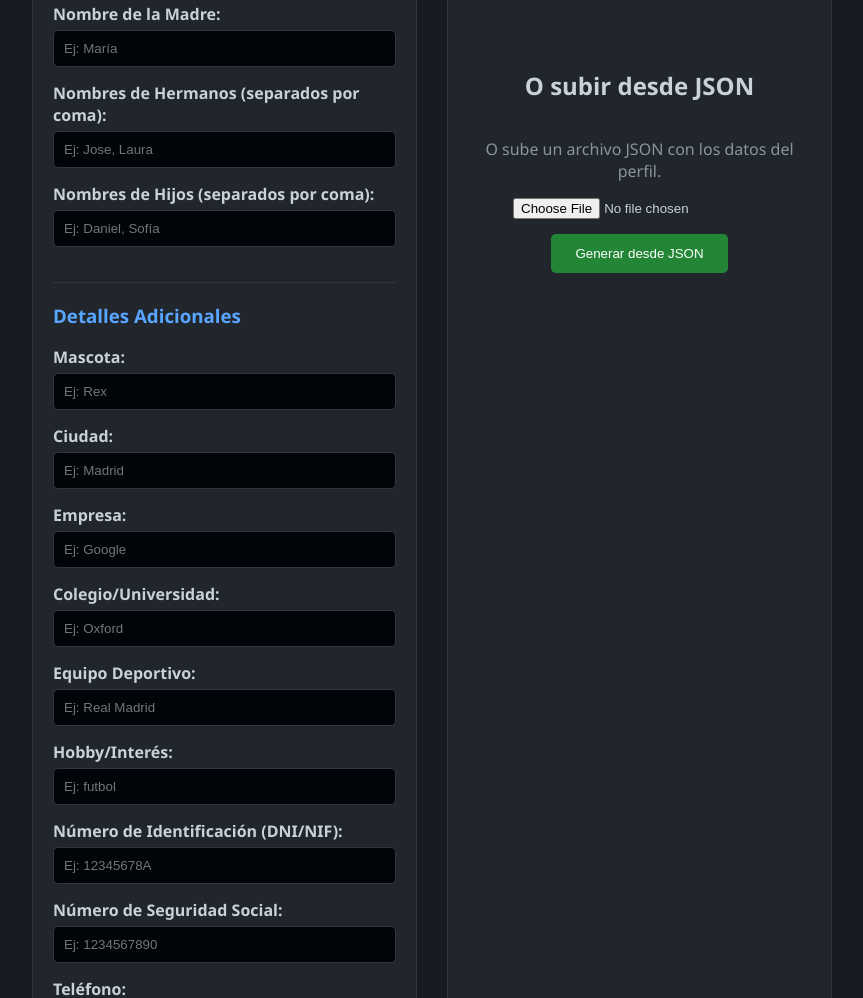
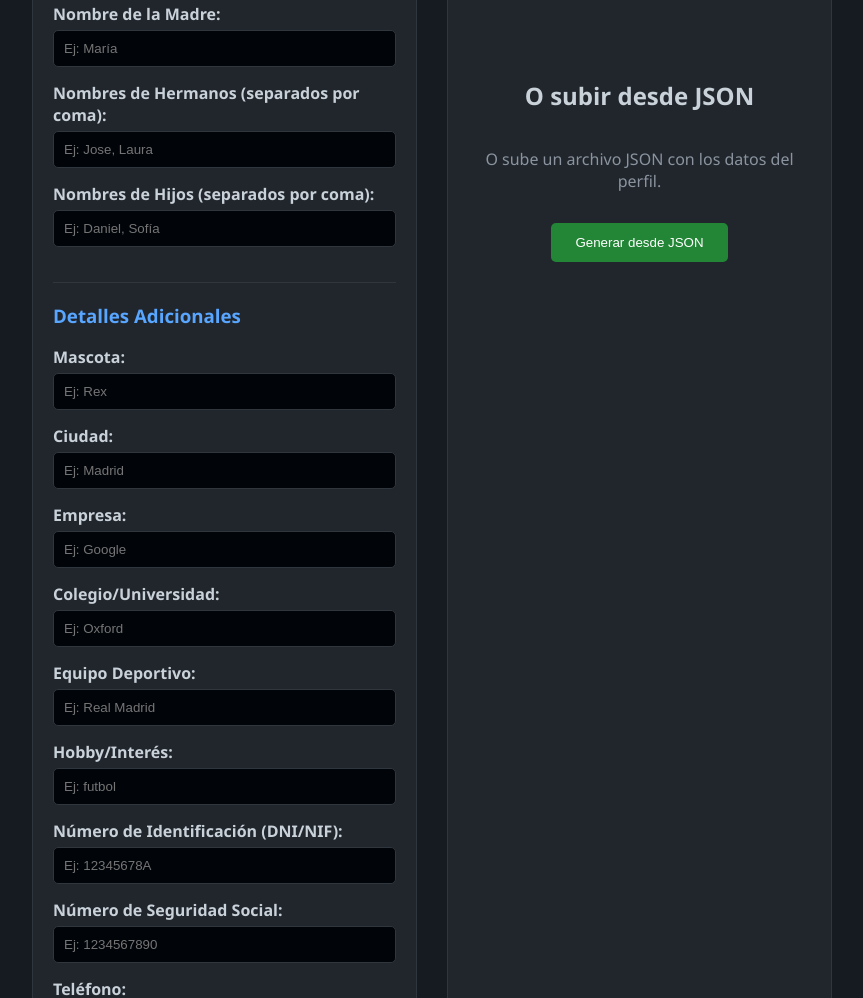
Before and after one commit to jpm70/Profile2Pass, a plain HTML site: page index.html in a window 1280 px wide. Shown: the part 1103-2101 px from the top of the page, without its empty margins (208-1071 px from the left). Drawn offline with Linux system fonts and the light colour scheme.

Commit message:
Update index.html

```diff
--- a/index.html
+++ b/index.html
@@ -119,7 +119,7 @@
             <div class="json-upload">
                 <h2>O subir desde JSON</h2>
                 <p>O sube un archivo JSON con los datos del perfil.</p>
-                <input type="file" id="jsonInput" accept=".json">
+                <input type="file" id="jsonInput" accept=".json" style="display: none;">
                 <button id="uploadBtn">Generar desde JSON</button>
             </div>
         </div>
```
